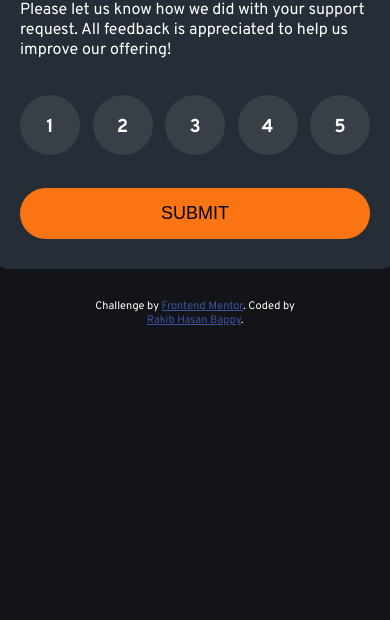
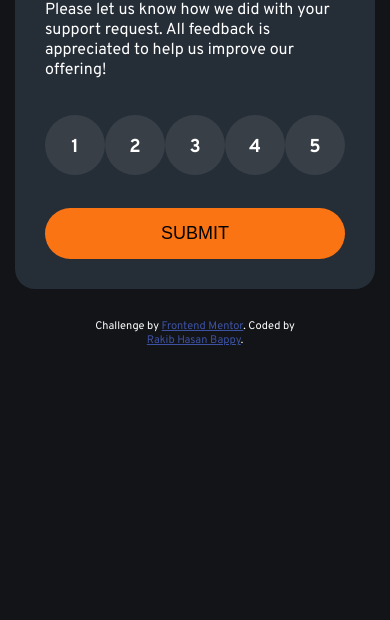
Before and after one commit to rakibhasanbappy/frontend-projects, a plain HTML site: page Interactive-rating-component/index.html in a window 390 px wide. Shown: the part 224-844 px from the top of the page. Drawn offline with Linux system fonts and the light colour scheme.

Commit message:
optimized for mobile

```diff
--- a/Interactive-rating-component/style.css
+++ b/Interactive-rating-component/style.css
@@ -16,7 +16,8 @@ body {
 .container_page2 {
   display: flex;
   flex-direction: column;
-  width: 350px;
+  min-width: auto;
+  max-width: 350px;
   height: auto;
   background-color: hsl(213, 19%, 18%);
   color: white;
@@ -58,7 +59,7 @@ h1 {
 
 .rating {
   display: flex;
-  justify-content: space-between;
+  justify-content: space-around;
   text-align: center;
 }
 
@@ -81,7 +82,7 @@ button {
   padding: 15px;
   background-color: hsl(25, 97%, 53%);
   font-size: large;
-  border-radius: 100px;
+  border-radius: 40px;
 }
 
 button:hover {
```
